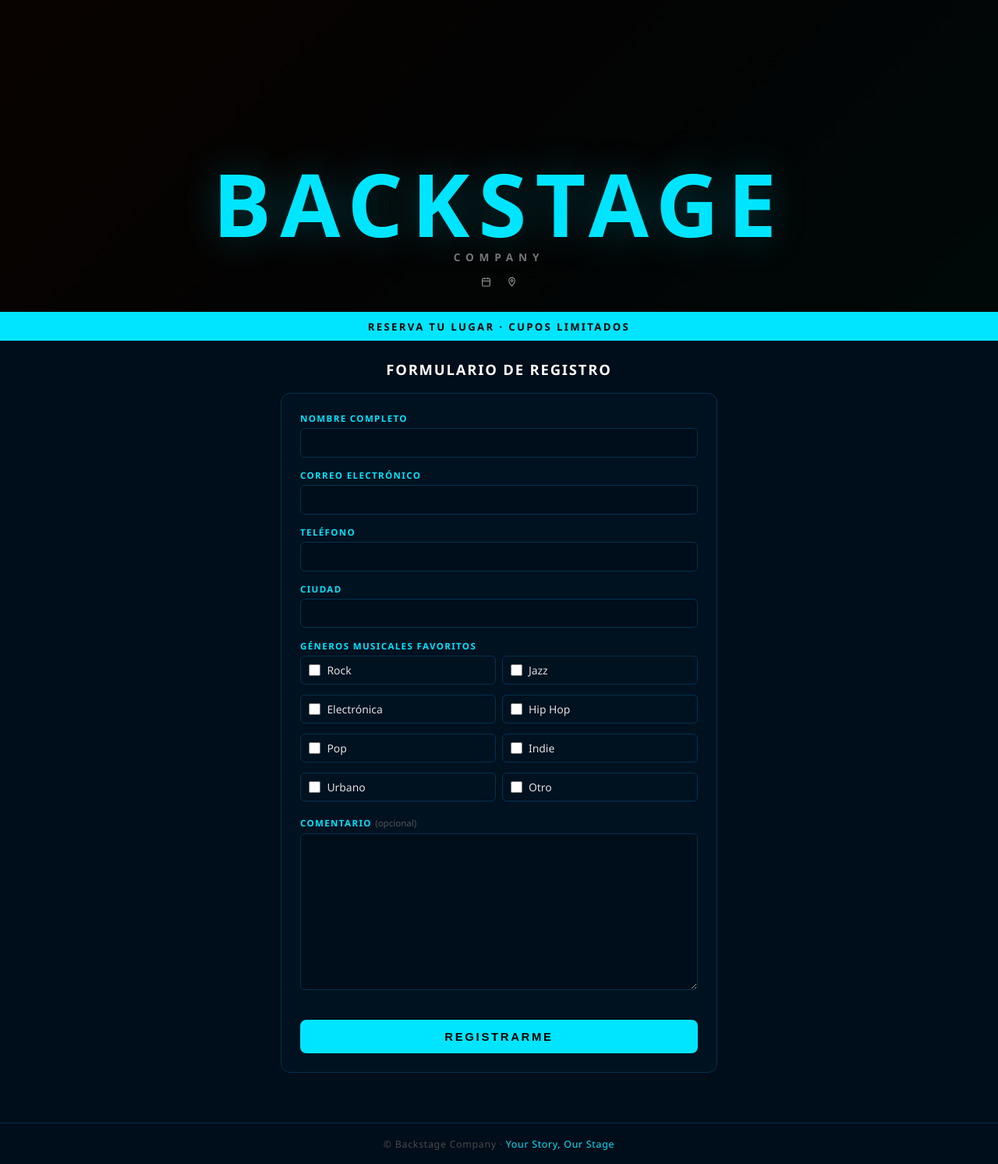
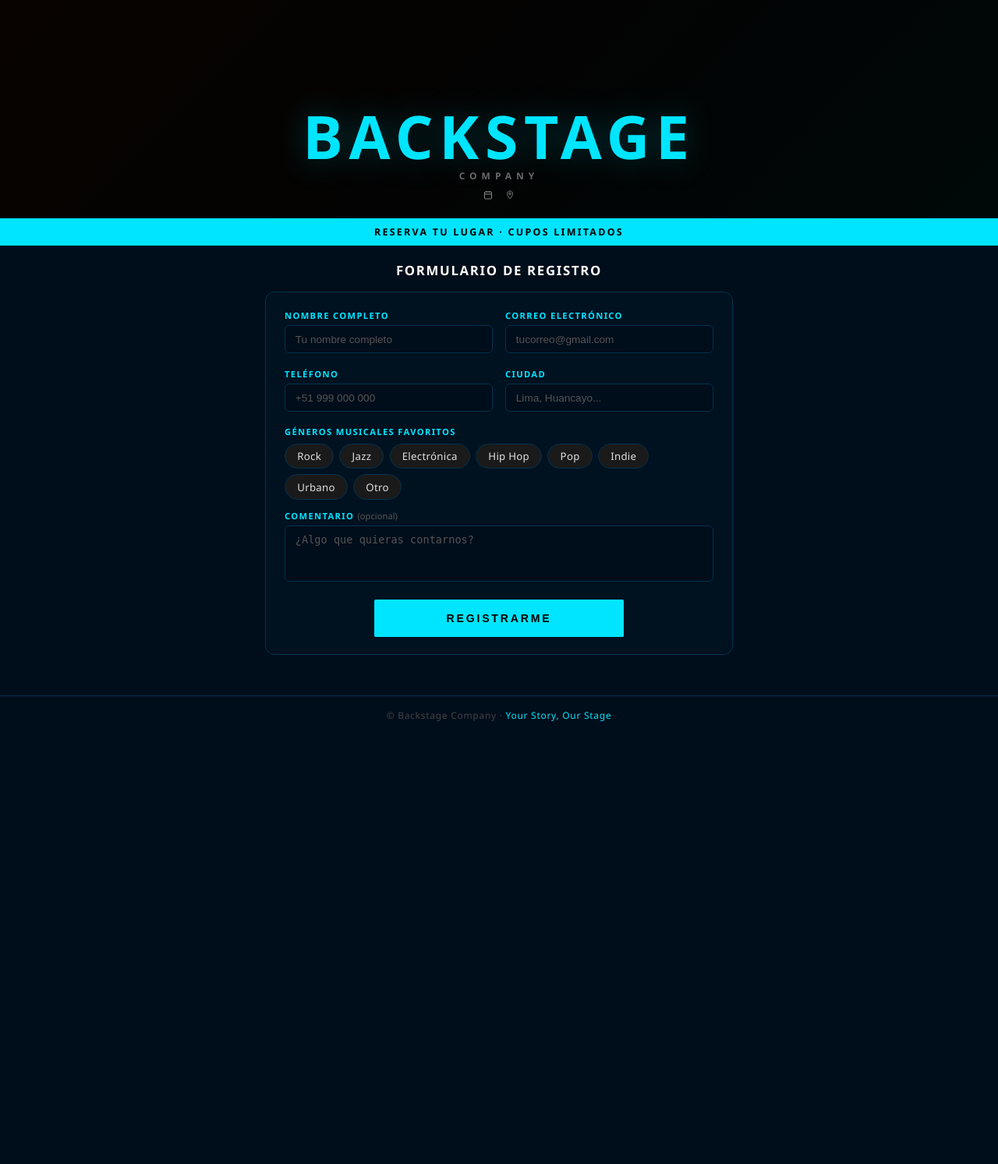
Before and after one commit to Giin2000/backstage-onepage, a Django app: template registro/templates/registro/index.html in a window 1280 px wide. Shown: the whole page at 78% size. After the commit the page ends 925 px from the top, so only its background shows below. Run offline with Django 5.2, Linux system fonts and the light colour scheme; the template is opened without the code that fills it: values that come from a table or form of the project are taken from there, others are empty.

Commit message:
UI improvements

```diff
--- a/registro/templates/registro/index.html
+++ b/registro/templates/registro/index.html
@@ -28,11 +28,11 @@
 
     /* ── ANIMACIONES ── */
     @keyframes fadeInDown {
-      from { opacity: 0; transform: translateY(-20px); }
+      from { opacity: 0; transform: translateY(-16px); }
       to   { opacity: 1; transform: translateY(0); }
     }
     @keyframes slideUp {
-      from { opacity: 0; transform: translateY(18px); }
+      from { opacity: 0; transform: translateY(16px); }
       to   { opacity: 1; transform: translateY(0); }
     }
     @keyframes pulseBtn {
@@ -44,13 +44,14 @@
     .header {
       position: relative;
       width: 100%;
-      min-height: 50vh;
+      min-height: 35vh;
+      max-height: 35vh;
       display: flex;
       flex-direction: column;
       align-items: center;
       justify-content: flex-end;
       overflow: hidden;
-      padding-bottom: 2rem;
+      padding-bottom: 1.5rem;
     }
 
     .header__bg {
@@ -58,7 +59,7 @@
       inset: 0;
       background-size: cover;
       background-position: center;
-      filter: brightness(0.32);
+      filter: brightness(0.3);
       z-index: 0;
     }
 
@@ -78,57 +79,57 @@
       animation: fadeInDown 0.9s ease both;
     }
 
-    .marca { margin-bottom: 0.75rem; }
+    .marca { margin-bottom: 0.4rem; }
 
     .marca-principal {
       display: block;
-      font-size: clamp(3.5rem, 12vw, 7rem);
+      font-size: clamp(2.5rem, 6vw, 5rem);
       font-weight: 900;
       letter-spacing: 0.1em;
       text-transform: uppercase;
       color: var(--accent);
       line-height: 1;
-      text-shadow: 0 0 50px var(--glow);
+      text-shadow: 0 0 40px var(--glow);
       transition: color 0.7s ease, text-shadow 0.7s ease;
     }
 
     .marca-company {
       display: block;
-      font-size: clamp(0.65rem, 1.8vw, 0.85rem);
+      font-size: clamp(0.55rem, 1.5vw, 0.75rem);
       font-weight: 700;
       letter-spacing: 0.5em;
       text-transform: uppercase;
-      color: rgba(255, 255, 255, 0.45);
-      margin-top: 0.2rem;
+      color: rgba(255, 255, 255, 0.4);
+      margin-top: 0.15rem;
     }
 
     .evento-subtitulo {
-      font-size: clamp(0.95rem, 2.8vw, 1.4rem);
+      font-size: clamp(0.8rem, 2.2vw, 1.1rem);
       font-weight: 400;
-      color: rgba(255, 255, 255, 0.82);
-      letter-spacing: 0.06em;
-      margin-bottom: 1rem;
-      margin-top: 0.5rem;
+      color: rgba(255, 255, 255, 0.78);
+      letter-spacing: 0.05em;
+      margin-top: 0.4rem;
+      margin-bottom: 0.65rem;
     }
 
     .evento-meta {
       display: flex;
       flex-wrap: wrap;
-      gap: 0.45rem 1.2rem;
+      gap: 0.35rem 1rem;
       justify-content: center;
-      font-size: 0.85rem;
-      color: #999;
+      font-size: 0.8rem;
+      color: #888;
     }
-    .evento-meta span { display: flex; align-items: center; gap: 0.4rem; }
+    .evento-meta span { display: flex; align-items: center; gap: 0.35rem; }
 
     /* ── FRANJA ── */
     .franja {
       width: 100%;
       background: var(--accent);
-      padding: 0.6rem 1.5rem;
+      padding: 0.55rem 1.5rem;
       text-align: center;
       font-weight: 700;
-      font-size: 0.82rem;
+      font-size: 0.78rem;
       letter-spacing: 0.18em;
       text-transform: uppercase;
       color: var(--btn-text);
@@ -137,18 +138,18 @@
 
     /* ── MAIN ── */
     .main {
-      max-width: 600px;
-      margin: 1.5rem auto;
-      padding: 0 1.25rem 2.5rem;
+      max-width: 640px;
+      margin: 1.25rem auto;
+      padding: 0 1.25rem 2rem;
     }
 
     .section-title {
-      font-size: 1.15rem;
+      font-size: 1.05rem;
       font-weight: 800;
       text-transform: uppercase;
       letter-spacing: 0.1em;
       color: #fff;
-      margin-bottom: 1.1rem;
+      margin-bottom: 1rem;
       text-align: center;
     }
 
@@ -156,27 +157,41 @@
       background: var(--card);
       border: 1px solid var(--borde);
       border-radius: 12px;
-      padding: 1.5rem;
+      padding: 1.4rem 1.5rem;
       transition: background 0.7s ease, border-color 0.7s ease;
     }
 
-    .form-group {
-      margin-bottom: 0.95rem;
+    /* ── FILAS 2 COLUMNAS ── */
+    .form-row {
+      display: grid;
+      grid-template-columns: 1fr 1fr;
+      gap: 0 1rem;
       opacity: 0;
       animation: slideUp 0.4s ease both;
     }
 
-    label {
+    /* form-groups sueltos (géneros, comentario) */
+    #registroForm > .form-group {
+      opacity: 0;
+      animation: slideUp 0.4s ease both;
+    }
+
+    .form-group { margin-bottom: 0.85rem; }
+    .form-row > .form-group { margin-bottom: 0.85rem; }
+
+    /* ── LABELS DE CAMPO ── */
+    .form-group > label {
       display: block;
-      font-size: 0.72rem;
+      font-size: 0.7rem;
       font-weight: 700;
       letter-spacing: 0.12em;
       text-transform: uppercase;
       color: var(--accent);
-      margin-bottom: 0.35rem;
+      margin-bottom: 0.32rem;
       transition: color 0.7s ease;
     }
 
+    /* ── INPUTS ── */
     input[type="text"],
     input[type="email"],
     textarea {
@@ -184,9 +199,9 @@
       background: var(--fondo);
       border: 1px solid var(--borde);
       border-radius: 6px;
-      padding: 0.6rem 0.85rem;
+      padding: 0.575rem 0.8rem;
       color: var(--texto);
-      font-size: 0.93rem;
+      font-size: 0.9rem;
       transition: border-color 0.2s, box-shadow 0.2s, background 0.7s;
       outline: none;
     }
@@ -198,64 +213,94 @@
       box-shadow: 0 0 0 2px var(--glow);
     }
 
-    textarea { resize: vertical; min-height: 68px; }
+    input::placeholder,
+    textarea::placeholder { color: #555; font-size: 0.85rem; }
 
-    /* ── GÉNEROS ── */
-    .generos-grid {
-      display: grid;
-      grid-template-columns: 1fr 1fr;
+    textarea { resize: none; rows: 3; min-height: 72px; max-height: 72px; }
+
+    /* ── PILLS DE GÉNEROS ── */
+    .pills-label {
+      display: block;
+      font-size: 0.7rem;
+      font-weight: 700;
+      letter-spacing: 0.12em;
+      text-transform: uppercase;
+      color: var(--accent);
+      margin-bottom: 0.5rem;
+      transition: color 0.7s ease;
+    }
+
+    .pills-container {
+      display: flex;
+      flex-wrap: wrap;
       gap: 0.45rem;
     }
 
-    .generos-grid label {
-      display: flex;
-      align-items: center;
-      gap: 0.5rem;
-      color: var(--texto);
-      font-size: 0.87rem;
-      font-weight: 400;
-      letter-spacing: 0;
-      text-transform: none;
-      cursor: pointer;
-      padding: 0.5rem 0.65rem;
-      border: 1px solid var(--borde);
-      border-radius: 6px;
-      transition: border-color 0.2s, background 0.2s;
+    .pill-wrap { position: relative; }
+
+    .pill-wrap input[type="checkbox"] {
+      position: absolute;
+      opacity: 0;
+      width: 1px;
+      height: 1px;
+      pointer-events: none;
     }
 
-    .generos-grid label:hover {
+    .pill-wrap input[type="checkbox"]:checked + label.pill {
+      background: var(--accent);
+      color: #000;
       border-color: var(--accent);
-      background: rgba(255, 255, 255, 0.03);
+      font-weight: 700;
     }
 
-    .generos-grid input[type="checkbox"] {
-      accent-color: var(--accent);
-      width: 15px;
-      height: 15px;
+    label.pill {
+      display: inline-block;
+      padding: 0.38rem 0.95rem;
+      background: #1a1a1a;
+      border: 1px solid var(--borde);
+      border-radius: 100px;
       cursor: pointer;
-      flex-shrink: 0;
+      font-size: 0.83rem;
+      font-weight: 500;
+      color: var(--texto);
+      letter-spacing: 0.02em;
+      text-transform: none;
+      transition: background 0.15s, border-color 0.15s, color 0.15s;
+      user-select: none;
+    }
+
+    label.pill:hover {
+      border-color: var(--accent);
+      background: rgba(255, 255, 255, 0.04);
     }
 
     /* ── BOTÓN ── */
+    .btn-wrap {
+      display: flex;
+      justify-content: center;
+      margin-top: 1.1rem;
+    }
+
     .btn-registrar {
+      display: block;
       width: 100%;
-      margin-top: 1.1rem;
-      padding: 0.85rem;
+      max-width: 320px;
+      height: 48px;
       background: var(--accent);
       color: var(--btn-text);
-      font-size: 0.93rem;
+      font-size: 0.88rem;
       font-weight: 800;
-      letter-spacing: 0.18em;
+      letter-spacing: 0.2em;
       text-transform: uppercase;
       border: none;
-      border-radius: 8px;
+      border-radius: 2px;
       cursor: pointer;
       transition: background 0.2s, transform 0.1s, color 0.7s;
       animation: pulseBtn 3s ease-in-out infinite;
     }
 
-    .btn-registrar:hover  { background: var(--accent-hover); }
-    .btn-registrar:active { transform: scale(0.98); animation: none; }
+    .btn-registrar:hover   { background: var(--accent-hover); }
+    .btn-registrar:active  { transform: scale(0.98); animation: none; }
     .btn-registrar:disabled { opacity: 0.6; cursor: not-allowed; animation: none; }
 
     /* ── ÉXITO ── */
@@ -264,28 +309,28 @@
       text-align: center;
       padding: 2rem 1.5rem;
     }
-    .success-msg .check    { font-size: 3rem; margin-bottom: 0.75rem; }
-    .success-msg h2        { font-size: 1.4rem; font-weight: 800; color: var(--accent); margin-bottom: 0.6rem; }
-    .success-msg p         { color: #888; font-size: 0.9rem; }
+    .success-msg .check { font-size: 2.8rem; margin-bottom: 0.65rem; }
+    .success-msg h2     { font-size: 1.35rem; font-weight: 800; color: var(--accent); margin-bottom: 0.5rem; }
+    .success-msg p      { color: #888; font-size: 0.88rem; }
 
-    .error-list { color: #ff4d4d; font-size: 0.77rem; margin-top: 0.3rem; padding-left: 0.35rem; }
+    .error-list { color: #ff4d4d; font-size: 0.75rem; margin-top: 0.28rem; padding-left: 0.3rem; }
 
     /* ── FOOTER ── */
     footer {
       border-top: 1px solid var(--borde);
-      padding: 1.1rem;
+      padding: 1rem;
       text-align: center;
-      font-size: 0.77rem;
-      color: #4a4a4a;
+      font-size: 0.75rem;
+      color: #444;
       letter-spacing: 0.06em;
     }
     footer span { color: var(--accent); transition: color 0.7s ease; }
 
     /* ── RESPONSIVE ── */
-    @media (max-width: 480px) {
-      .form-card           { padding: 1.25rem 1rem; }
-      .generos-grid        { grid-template-columns: 1fr; }
-      .header              { min-height: 44vh; }
+    @media (max-width: 520px) {
+      .form-row            { grid-template-columns: 1fr; }
+      .form-card           { padding: 1.2rem 1rem; }
+      .header              { min-height: 30vh; max-height: 30vh; }
       .marca-principal     { letter-spacing: 0.05em; }
     }
   </style>
@@ -303,7 +348,7 @@
     <p class="evento-subtitulo">{{ evento.nombre }}</p>
     <div class="evento-meta">
       <span>
-        <svg width="13" height="13" fill="none" stroke="currentColor" stroke-width="2" viewBox="0 0 24 24">
+        <svg width="12" height="12" fill="none" stroke="currentColor" stroke-width="2" viewBox="0 0 24 24">
           <rect x="3" y="4" width="18" height="18" rx="2"/>
           <line x1="16" y1="2" x2="16" y2="6"/><line x1="8" y1="2" x2="8" y2="6"/>
           <line x1="3" y1="10" x2="21" y2="10"/>
@@ -311,7 +356,7 @@
         {{ evento.fecha|date:"d \d\e F \d\e Y · H:i" }}
       </span>
       <span>
-        <svg width="13" height="13" fill="none" stroke="currentColor" stroke-width="2" viewBox="0 0 24 24">
+        <svg width="12" height="12" fill="none" stroke="currentColor" stroke-width="2" viewBox="0 0 24 24">
           <path d="M12 2C8.13 2 5 5.13 5 9c0 5.25 7 13 7 13s7-7.75 7-13c0-3.87-3.13-7-7-7z"/>
           <circle cx="12" cy="9" r="2.5"/>
         </svg>
@@ -339,49 +384,62 @@
     <form id="registroForm" novalidate>
       {% csrf_token %}
 
+      <!-- Fila 1: nombre + email -->
+      <div class="form-row">
         <div class="form-group">
           <label for="id_nombre">Nombre completo</label>
           {{ form.nombre }}
           <ul class="error-list" id="err_nombre"></ul>
         </div>
-
         <div class="form-group">
           <label for="id_email">Correo electrónico</label>
           {{ form.email }}
           <ul class="error-list" id="err_email"></ul>
         </div>
+      </div>
 
+      <!-- Fila 2: teléfono + ciudad -->
+      <div class="form-row">
         <div class="form-group">
           <label for="id_telefono">Teléfono</label>
           {{ form.telefono }}
           <ul class="error-list" id="err_telefono"></ul>
         </div>
-
         <div class="form-group">
           <label for="id_ciudad">Ciudad</label>
           {{ form.ciudad }}
           <ul class="error-list" id="err_ciudad"></ul>
         </div>
+      </div>
 
+      <!-- Géneros: pills toggle -->
       <div class="form-group">
-        <label>Géneros musicales favoritos</label>
-        <div class="generos-grid">
+        <span class="pills-label">Géneros musicales favoritos</span>
+        <div class="pills-container">
           {% for choice in form.generos %}
-            <label>{{ choice.tag }} {{ choice.choice_label }}</label>
+            <div class="pill-wrap">
+              {{ choice.tag }}
+              <label for="{{ choice.id_for_label }}" class="pill">{{ choice.choice_label }}</label>
+            </div>
           {% endfor %}
         </div>
         <ul class="error-list" id="err_generos"></ul>
       </div>
 
+      <!-- Comentario -->
       <div class="form-group">
         <label for="id_comentario">
-          Comentario <span style="color:#555;font-weight:400;text-transform:none;letter-spacing:0">(opcional)</span>
+          Comentario
+          <span style="color:#555;font-weight:400;text-transform:none;letter-spacing:0"> (opcional)</span>
         </label>
         {{ form.comentario }}
         <ul class="error-list" id="err_comentario"></ul>
       </div>
 
+      <!-- Botón centrado -->
+      <div class="btn-wrap">
         <button type="submit" class="btn-registrar" id="btnRegistrar">Registrarme</button>
+      </div>
     </form>
   </div>
 </main>
@@ -392,17 +450,17 @@
 <script>
   /* ── TEMA DINÁMICO POR HORA ── */
   const themes = {
-    morning: {                          // 06:00 – 11:59  cálido
+    morning: {
       accent: '#FF6B00', accentHover: '#e05e00',
       fondo: '#0d0800',  card: '#170c00', borde: '#3a2200',
       glow: 'rgba(255,107,0,0.35)', btnText: '#fff',
     },
-    day: {                              // 12:00 – 18:59  neutro
+    day: {
       accent: '#FF6B00', accentHover: '#e05e00',
       fondo: '#0a0a0a',  card: '#1a1a1a', borde: '#333',
       glow: 'rgba(255,107,0,0.35)', btnText: '#fff',
     },
-    night: {                            // 19:00 – 05:59  frío nocturno
+    night: {
       accent: '#00E5FF', accentHover: '#00b8cc',
       fondo: '#000d1a',  card: '#001120', borde: '#003350',
       glow: 'rgba(0,229,255,0.25)', btnText: '#000',
@@ -425,16 +483,29 @@
     document.body.style.background = t.fondo;
   })();
 
-  /* ── SLIDE-UP SECUENCIAL ── */
-  document.querySelectorAll('.form-group').forEach((el, i) => {
-    el.style.animationDelay = `${0.15 + i * 0.1}s`;
+  /* ── SLIDE-UP: anima filas y grupos sueltos como unidades ── */
+  document.querySelectorAll('#registroForm > .form-row, #registroForm > .form-group').forEach((el, i) => {
+    el.style.animationDelay = `${0.12 + i * 0.1}s`;
+  });
+
+  /* ── PLACEHOLDERS ── */
+  const ph = {
+    id_nombre:    'Tu nombre completo',
+    id_email:     'tucorreo@gmail.com',
+    id_telefono:  '+51 999 000 000',
+    id_ciudad:    'Lima, Huancayo...',
+    id_comentario: '¿Algo que quieras contarnos?',
+  };
+  Object.entries(ph).forEach(([id, text]) => {
+    const el = document.getElementById(id);
+    if (el) el.placeholder = text;
   });
 
   /* ── AJAX SUBMIT ── */
   const form       = document.getElementById('registroForm');
   const btn        = document.getElementById('btnRegistrar');
   const successMsg = document.getElementById('successMsg');
-  const errFields  = ['nombre','email','telefono','ciudad','generos','comentario'];
+  const errFields  = ['nombre', 'email', 'telefono', 'ciudad', 'generos', 'comentario'];
 
   function clearErrors() {
     errFields.forEach(f => {
```
Lines whose indentation alone changed are shown as unchanged.
